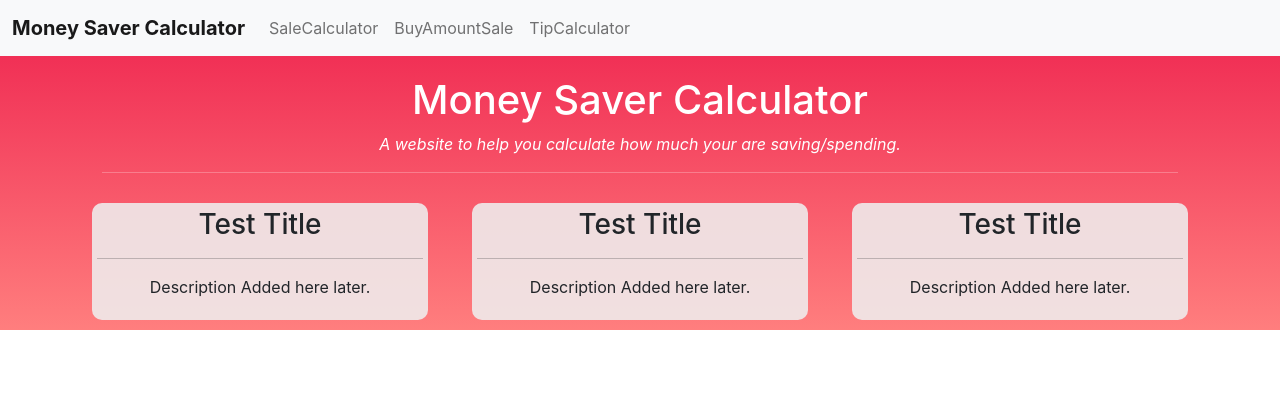
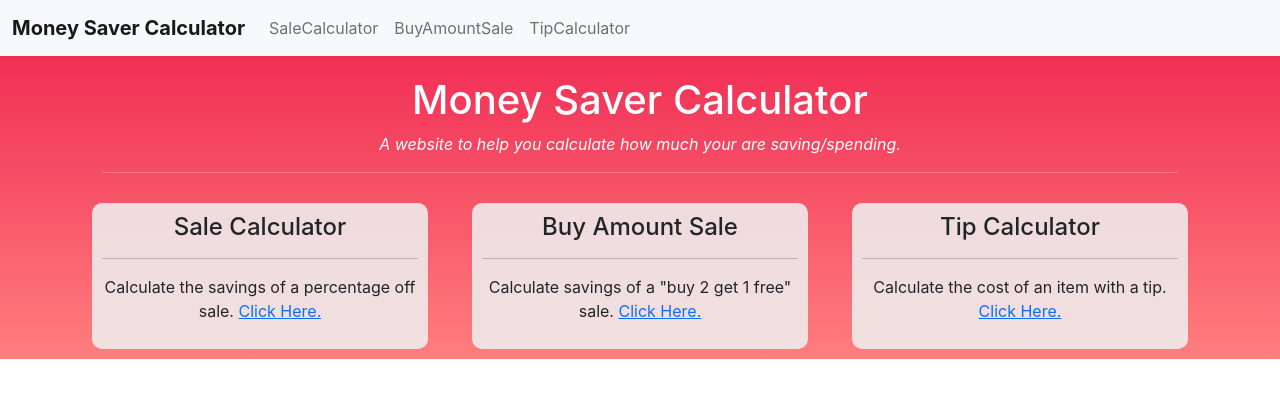
Before and after one commit to 1HectorAC/money-saver-calculator, a React (Create React App) app: page / in a window 1280 px wide. Shown: the top 398 px of the page. Built offline with nearby package versions, Linux system fonts and the light colour scheme.

Commit message:
Edited Home page content and styling.

```diff
--- a/src/App.css
+++ b/src/App.css
@@ -6,7 +6,7 @@ background: linear-gradient(0deg, rgba(255,126,126,1) 0%, rgba(238,32,77,1) 100%
     background-color: rgba(239, 238, 238, 0.877);
     border-radius: 10px;
     margin: 10px;
-    padding: 5px;
+    padding: 10px;
 
 }
 
--- a/src/pages/Home.js
+++ b/src/pages/Home.js
@@ -1,3 +1,5 @@
+import { NavLink } from "react-router-dom";
+
 const Home = () => {
     return (
         <div className="text-center container">
@@ -9,29 +11,28 @@ const Home = () => {
             <div className="row">
                 <div className="col-md-4">
                     <div className="smallPanel">
-                        <h3>Test Title</h3>
+                        <h4>Sale Calculator</h4>
                         <hr />
-                        <p>Description Added here later.</p>
+                        <p>Calculate the savings of a percentage off sale. <NavLink to="/SaleCalculator">Click Here.</NavLink></p>
                     </div>
 
                 </div>
                 <div className="col-md-4">
                     <div className="smallPanel">
-                        <h3>Test Title</h3>
+                        <h4>Buy Amount Sale</h4>
                         <hr />
-                        <p>Description Added here later.</p>
+                        <p>Calculate savings of a "buy 2 get 1 free" sale. <NavLink to="/BuyAmountSale">Click Here.</NavLink></p>
                     </div>
                 </div>
                 <div className="col-md-4">
                     <div className="smallPanel">
-                        <h3>Test Title</h3>
+                        <h4>Tip Calculator</h4>
                         <hr />
-                        <p>Description Added here later.</p>
+                        <p>Calculate the cost of an item with a tip. <NavLink to="/TipCalculator">Click Here.</NavLink></p>
                     </div>
 
                 </div>
             </div>
-
         </div>
     )
 };
```
